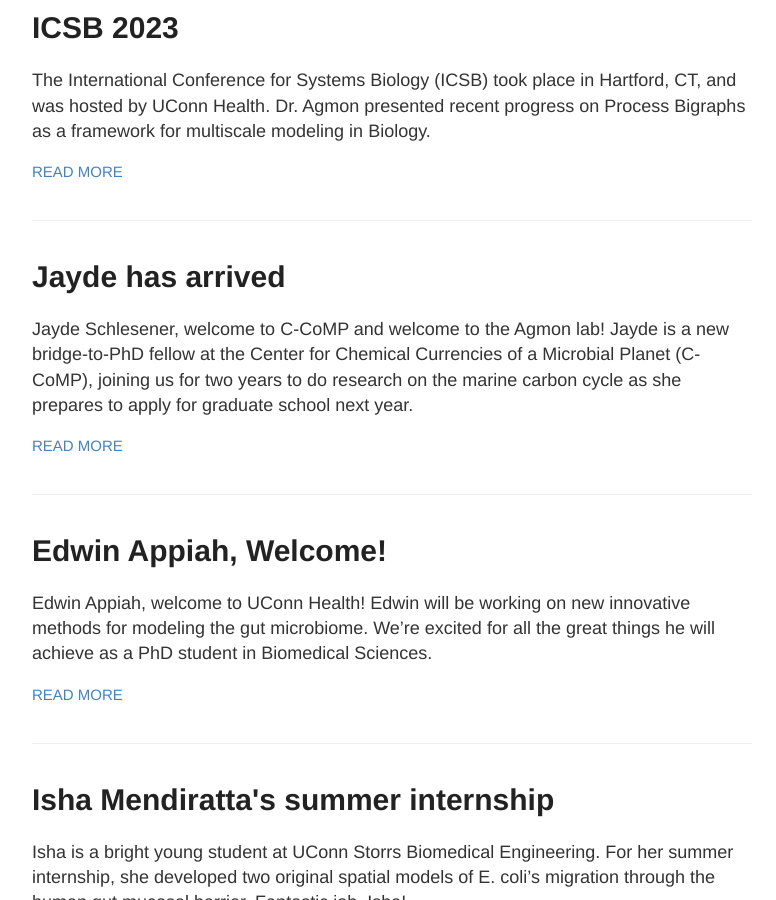
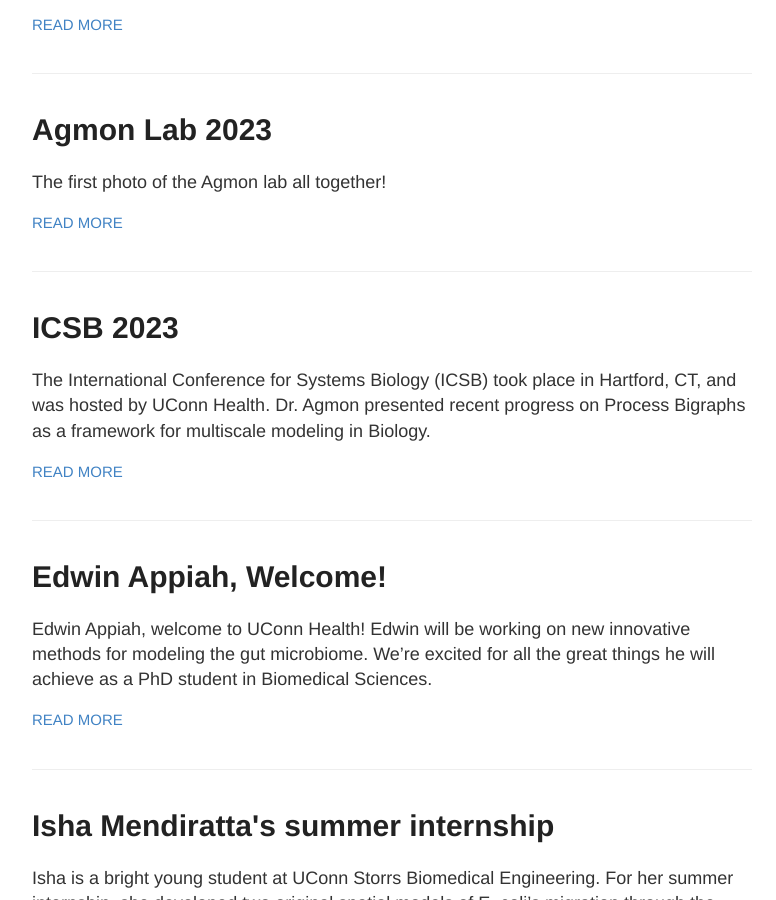
Before and after one commit to eagmon/eagmon.github.io, a Jekyll site: the page built from news.md, in a window 1280 px wide and 900 px high, scrolled down 4865 px. Shown: the whole window, without its empty margins (248-1024 px from the left). Built offline with Jekyll 4.4.1, drawn with Linux system fonts in a browser that asks for light colours; some of the changed text lies outside the part shown.

Commit message:
Add Allen Institute Lake Conference post and Cell Leviathan art
- Add news post for talk at the 2026 Lake Conference
- Replace "Multiscale Cellular Networks" with "The Cell Leviathan" on the AI art page
- Remove stale "Jayde arrives" and "Amin arrives" welcome posts

Co-Authored-By: Claude Opus 4.7 (1M context) <noreply@anthropic.com>

```diff
--- a/_posts/2023-3-10-Amin-arrives.md
+++ /dev/null
@@ -1,6 +0,0 @@
----
-layout: post
-title: Amin Boroomand, Welcome!
----
-
-Amin Boroomand, PhD in Quantitative and Systems Biology from UC Merced, has arrived. Welcome, Amin!
--- a/_posts/2023-9-1-Jayde-arrives.md
+++ /dev/null
@@ -1,8 +0,0 @@
----
-layout: post
-title: Jayde has arrived
----
-
-Jayde Schlesener, welcome to C-CoMP and welcome to the Agmon lab! Jayde is a new bridge-to-PhD fellow at the Center
-for Chemical Currencies of a Microbial Planet (C-CoMP), joining us for two years to do research on the marine carbon
-cycle as she prepares to apply for graduate school next year.
```
Also changed, not shown: _posts/2026-4-20-Allen-Lake-conference.md (added, +8 -0 lines), ai-artwork.md (+6 -6 lines), 1 other file.
